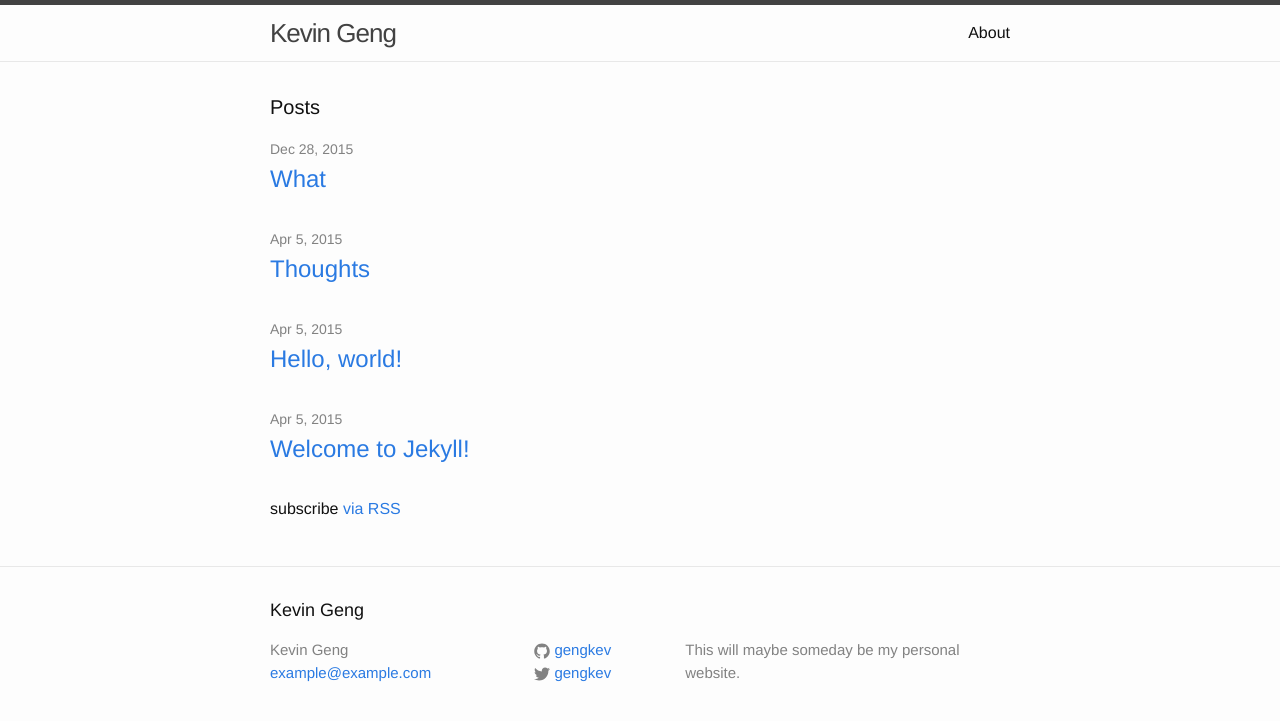
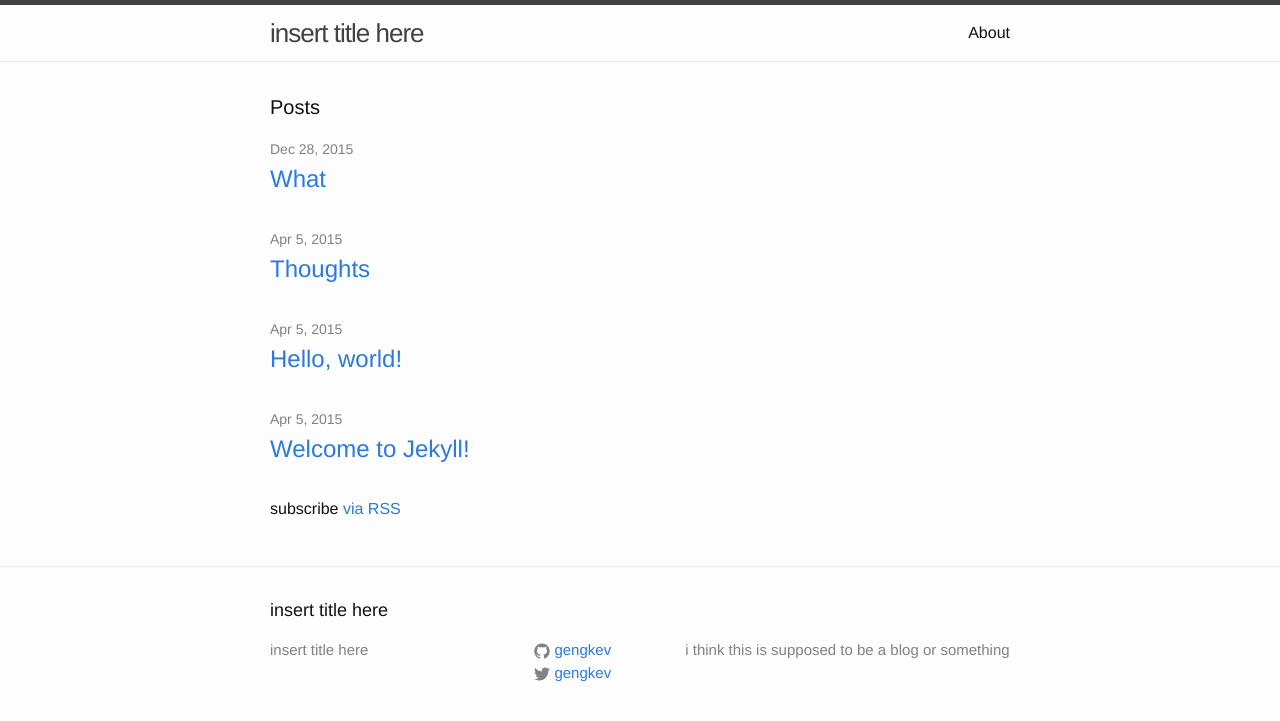
Before and after one commit to gengkev/gengkev.github.io, a Jekyll site: the page built from index.html, in a window 1280 px wide. Shown: the top 721 px of the page. Built offline with Jekyll 4.4.1, drawn with Linux system fonts in a browser that asks for light colours.

Commit message:
Update _config.yml

```diff
--- a/_config.yml
+++ b/_config.yml
@@ -1,11 +1,9 @@
 # Site settings
-title: Kevin Geng
-email: example@example.com
-description: >
-  This will maybe someday be my personal website.
+title: [insert title here]
+description: i think this is supposed to be a blog or something
 timezone: America/New_York
 baseurl: "" # the subpath of your site, e.g. /blog/
-url: "http://gengkev.github.io/" # the base hostname & protocol for your site
+url: "https://gengkev.github.io/" # the base hostname & protocol for your site
 twitter_username: gengkev
 github_username:  gengkev
 
```
